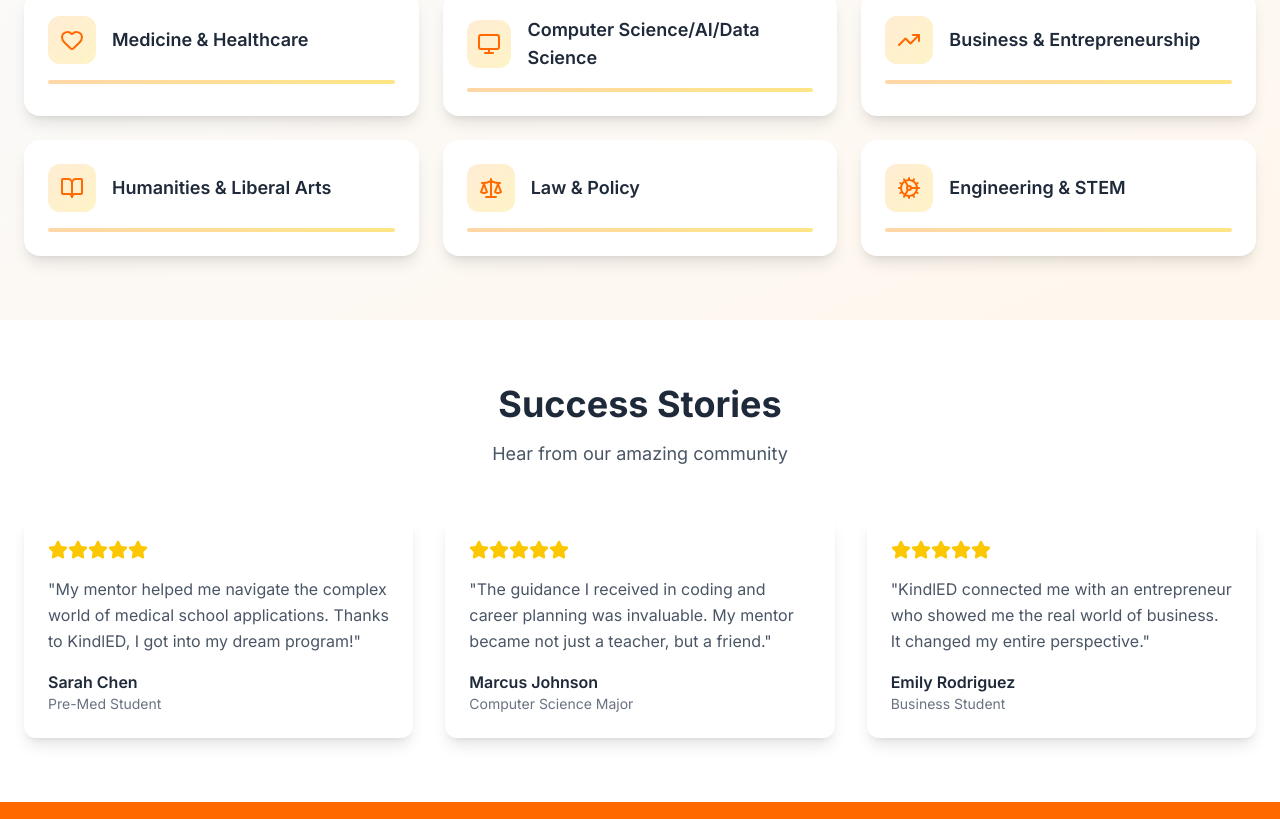
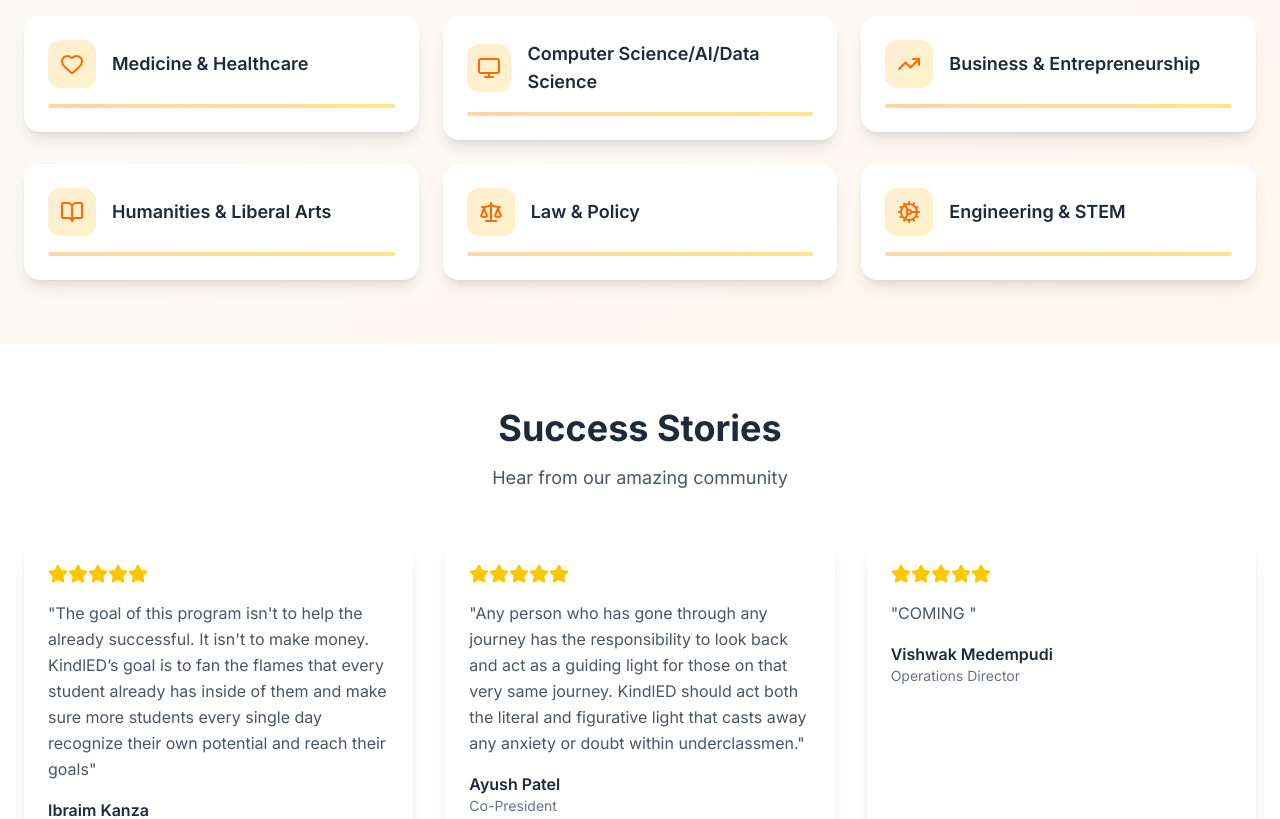
Before and after one commit to KindlED-nonprofit/kindled-nonprofit.github.com, a Next.js app: page / in a window 1280 px wide. Shown: the part 1328-2147 px from the top of the page. Built offline with nearby package versions, Linux system fonts and the light colour scheme.

Commit message:
Fixed Revision One

```diff
--- a/app/globals.css
+++ b/app/globals.css
@@ -1,4 +1,8 @@
 @import "tailwindcss";
+
+html {
+  scroll-behavior: smooth;
+}
 
 body {
   font-family: Arial, Helvetica, sans-serif;
--- a/app/page.tsx
+++ b/app/page.tsx
@@ -1,46 +1,73 @@
-import Link from "next/link"
-import { Users, BookOpen, Award, ArrowRight, Star, TrendingUp, Heart, Monitor, Scale, Cog } from "lucide-react"
+import Link from "next/link";
+import {
+  Users,
+  BookOpen,
+  Award,
+  ArrowRight,
+  Star,
+  TrendingUp,
+  Heart,
+  Monitor,
+  Scale,
+  Cog,
+} from "lucide-react";
+import { link } from "fs";
 
 export default function HomePage() {
   const stats = [
-    { number: "500+", label: "Students Mentored", icon: Users },
-    { number: "200+", label: "Active Mentors", icon: BookOpen },
-    { number: "95%", label: "Success Rate", icon: Award },
-    { number: "50+", label: "Universities Represented", icon: TrendingUp },
-  ]
+    { number: "N/A", label: "Students Mentored", icon: Users },
+    { number: "N/A", label: "Active Mentors", icon: BookOpen },
+    { number: "N/A", label: "Success Rate", icon: Award },
+    { number: "N/A", label: "Universities Represented", icon: TrendingUp },
+  ];
 
   const academicFields = [
-    { name: "Medicine & Healthcare", icon: Heart },
-    { name: "Computer Science/AI/Data Science", icon: Monitor },
-    { name: "Business & Entrepreneurship", icon: TrendingUp },
-    { name: "Humanities & Liberal Arts", icon: BookOpen },
-    { name: "Law & Policy", icon: Scale },
-    { name: "Engineering & STEM", icon: Cog },
-  ]
+    {
+      name: "Medicine & Healthcare",
+      icon: Heart,
+      link: "/about#medicine-healthcare",
+    },
+    {
+      name: "Computer Science/AI/Data Science",
+      icon: Monitor,
+      link: "/about#computer-science-ai-data-science",
+    },
+    {
+      name: "Business & Entrepreneurship",
+      icon: TrendingUp,
+      link: "/about#business-entrepreneurship",
+    },
+    {
+      name: "Humanities & Liberal Arts",
+      icon: BookOpen,
+      link: "/about#humanities-liberal-arts",
+    },
+    { name: "Law & Policy", icon: Scale, link: "/about#law-policy" },
+    { name: "Engineering & STEM", icon: Cog, link: "/about#engineering-stem" },
+  ];
 
   const testimonials = [
     {
-      name: "Sarah Chen",
-      role: "Pre-Med Student",
+      name: "Ibraim Kanza",
+      role: "Co-President",
       content:
-        "My mentor helped me navigate the complex world of medical school applications. Thanks to KindlED, I got into my dream program!",
+        "The goal of this program isn't to help the already successful. It isn't to make money. KindlED’s goal is to fan the flames that every student already has inside of them and make sure more students every single day recognize their own potential and reach their goals",
       rating: 5,
     },
     {
-      name: "Marcus Johnson",
-      role: "Computer Science Major",
+      name: "Ayush Patel",
+      role: "Co-President",
       content:
-        "The guidance I received in coding and career planning was invaluable. My mentor became not just a teacher, but a friend.",
+        "Any person who has gone through any journey has the responsibility to look back and act as a guiding light for those on that very same journey. KindlED should act both the literal and figurative light that casts away any anxiety or doubt within underclassmen.",
       rating: 5,
     },
     {
-      name: "Emily Rodriguez",
-      role: "Business Student",
-      content:
-        "KindlED connected me with an entrepreneur who showed me the real world of business. It changed my entire perspective.",
+      name: "Vishwak Medempudi",
+      role: "Operations Director",
+      content: "COMING ",
       rating: 5,
     },
-  ]
+  ];
 
   return (
     <div className="min-h-screen">
@@ -120,6 +147,7 @@
             <p className="text-base md:text-lg text-gray-600">
               Making a difference, one mentorship at a time
             </p>
+            <p className=" text-base md=text-sm">For more detail hover</p>
           </div>
           <div className="grid grid-cols-2 lg:grid-cols-4 gap-8">
             {stats.map((stat, index) => {
@@ -157,6 +185,7 @@
             {academicFields.map((field, index) => {
               const IconComponent = field.icon;
               return (
+                <Link href={field.link}>
                   <div
                     key={index}
                     className="bg-white rounded-2xl shadow-lg p-6 hover:shadow-2xl transition-all duration-300 transform hover:scale-105"
@@ -171,6 +200,7 @@
                     </div>
                     <div className="h-1 bg-gradient-to-r from-orange-200 to-amber-200 rounded-full"></div>
                   </div>
+                </Link>
               );
             })}
           </div>
--- a/app/programs/page.tsx
+++ b/app/programs/page.tsx
@@ -1,6 +1,15 @@
-import { CheckCircle, Users, Star, ArrowRight, MessageCircle, Calendar, Target, BookOpen } from "lucide-react"
-import Link from "next/link"
-import InteractiveFAQ from "@/components/interactive-faq"
+import {
+  CheckCircle,
+  Users,
+  Star,
+  ArrowRight,
+  MessageCircle,
+  Calendar,
+  Target,
+  BookOpen,
+} from "lucide-react";
+import Link from "next/link";
+import InteractiveFAQ from "@/components/interactive-faq";
 
 export default function ProgramsPage() {
   const benefits = {
@@ -20,58 +29,48 @@
       "Professional development opportunities",
       "Peer networking and community support",
     ],
-  }
+  };
 
   const process = [
     {
       step: 1,
       title: "Application & Assessment",
-      description: "Complete our comprehensive application including academic background, goals, and preferences.",
+      description:
+        "Complete our comprehensive application including academic background, goals, and preferences.",
       icon: Target,
     },
     {
       step: 2,
       title: "Matching Process",
-      description: "Our team carefully matches mentors and mentees based on compatibility and shared interests.",
+      description:
+        "Our team carefully matches mentors and mentees based on compatibility and shared interests.",
       icon: Users,
     },
     {
       step: 3,
       title: "Initial Meeting",
-      description: "Participate in a structured introduction session to establish goals and expectations.",
+      description:
+        "Participate in a structured introduction session to establish goals and expectations.",
       icon: MessageCircle,
     },
     {
       step: 4,
       title: "Ongoing Mentorship",
-      description: "Engage in regular meetings, goal tracking, and continuous support throughout the program.",
+      description:
+        "Engage in regular meetings, goal tracking, and continuous support throughout the program.",
       icon: Calendar,
     },
-  ]
+  ];
 
   const testimonials = [
-    {
-      name: "Dr. Amanda Foster",
-      role: "Mentor - Cardiothoracic Surgeon",
-      content:
-        "Mentoring through KindlED has been incredibly rewarding. Seeing my mentees grow and achieve their goals reminds me why I chose medicine in the first place.",
-      rating: 5,
-    },
-    {
-      name: "James Liu",
-      role: "Mentee - Computer Science Major",
-      content:
-        "My mentor helped me land my dream internship at a tech company. The guidance on technical interviews and career planning was invaluable.",
-      rating: 5,
-    },
-    {
-      name: "Prof. Maria Santos",
-      role: "Mentor - Business School Faculty",
-      content:
-        "The structured approach KindlED provides makes mentoring effective and meaningful. I've seen remarkable transformations in my mentees.",
-      rating: 5,
-    },
-  ]
+    // {
+    //   name: "Dr. Amanda Foster",
+    //   role: "Mentor - Cardiothoracic Surgeon",
+    //   content:
+    //     "Mentoring through KindlED has been incredibly rewarding. Seeing my mentees grow and achieve their goals reminds me why I chose medicine in the first place.",
+    //   rating: 5,
+    // }
+  ];
 
   return (
     <div className="min-h-screen">
@@ -110,8 +109,9 @@
                 </span>
               </h1>
               <p className="text-lg md:text-xl leading-relaxed text-gray-700 max-w-4xl mx-auto font-medium">
-                Discover how our structured mentorship programs create meaningful connections and drive academic success
-                across diverse fields of study.
+                Discover how our structured mentorship programs create
+                meaningful connections and drive academic success across diverse
+                fields of study.
               </p>
             </div>
           </div>
@@ -122,12 +122,16 @@
       <section className="py-16 bg-white">
         <div className="max-w-7xl mx-auto px-6">
           <div className="text-center mb-12">
-            <h2 className="text-3xl md:text-4xl font-bold text-gray-800 mb-4">How It Works</h2>
-            <p className="text-base md:text-lg text-gray-600">Our proven 4-step process for successful mentorship</p>
+            <h2 className="text-3xl md:text-4xl font-bold text-gray-800 mb-4">
+              How It Works
+            </h2>
+            <p className="text-base md:text-lg text-gray-600">
+              Our proven 4-step process for successful mentorship
+            </p>
           </div>
           <div className="grid grid-cols-1 md:grid-cols-2 lg:grid-cols-4 gap-8">
             {process.map((item, index) => {
-              const IconComponent = item.icon
+              const IconComponent = item.icon;
               return (
                 <div key={index} className="text-center">
                   <div className="bg-orange-100 w-16 h-16 rounded-full flex items-center justify-center mx-auto mb-4">
@@ -136,10 +140,14 @@
                   <div className="bg-orange-500 text-white text-sm font-bold rounded-full w-8 h-8 flex items-center justify-center mx-auto mb-4">
                     {item.step}
                   </div>
-                  <h3 className="text-xl font-semibold text-gray-800 mb-3">{item.title}</h3>
-                  <p className="text-gray-600 leading-relaxed">{item.description}</p>
+                  <h3 className="text-xl font-semibold text-gray-800 mb-3">
+                    {item.title}
+                  </h3>
+                  <p className="text-gray-600 leading-relaxed">
+                    {item.description}
+                  </p>
                 </div>
-              )
+              );
             })}
           </div>
         </div>
@@ -149,13 +157,19 @@
       <section className="py-16 bg-gray-50">
         <div className="max-w-7xl mx-auto px-6">
           <div className="text-center mb-12">
-            <h2 className="text-3xl md:text-4xl font-bold text-gray-800 mb-4">Program Benefits</h2>
-            <p className="text-base md:text-lg text-gray-600">What you can expect from our mentorship programs</p>
+            <h2 className="text-3xl md:text-4xl font-bold text-gray-800 mb-4">
+              Program Benefits
+            </h2>
+            <p className="text-base md:text-lg text-gray-600">
+              What you can expect from our mentorship programs
+            </p>
           </div>
           <div className="grid grid-cols-1 lg:grid-cols-2 gap-12">
             {/* For Mentors */}
             <div className="bg-white rounded-xl shadow-lg p-8">
-              <h3 className="text-2xl font-semibold text-gray-800 mb-6 text-center">For Mentors</h3>
+              <h3 className="text-2xl font-semibold text-gray-800 mb-6 text-center">
+                For Mentors
+              </h3>
               <ul className="space-y-4">
                 {benefits.mentors.map((benefit, index) => (
                   <li key={index} className="flex items-start space-x-3">
@@ -177,7 +191,9 @@
 
             {/* For Mentees */}
             <div className="bg-white rounded-xl shadow-lg p-8">
-              <h3 className="text-2xl font-semibold text-gray-800 mb-6 text-center">For Mentees</h3>
+              <h3 className="text-2xl font-semibold text-gray-800 mb-6 text-center">
+                For Mentees
+              </h3>
               <ul className="space-y-4">
                 {benefits.mentees.map((benefit, index) => (
                   <li key={index} className="flex items-start space-x-3">
@@ -204,24 +220,28 @@
       <section className="py-16 bg-white">
         <div className="max-w-7xl mx-auto px-6">
           <div className="text-center mb-12">
-            <h2 className="text-3xl md:text-4xl font-bold text-gray-800 mb-4">Success Metrics</h2>
-            <p className="text-base md:text-lg text-gray-600">Measurable outcomes from our mentorship programs</p>
+            <h2 className="text-3xl md:text-4xl font-bold text-gray-800 mb-4">
+              Success Metrics
+            </h2>
+            <p className="text-base md:text-lg text-gray-600">
+              Measurable outcomes from our mentorship programs
+            </p>
           </div>
           <div className="grid grid-cols-1 md:grid-cols-2 lg:grid-cols-4 gap-8">
             <div className="text-center">
-              <div className="text-4xl font-bold text-orange-500 mb-2">95%</div>
+              <div className="text-4xl font-bold text-orange-500 mb-2">N/A</div>
               <div className="text-gray-600">Program Completion Rate</div>
             </div>
             <div className="text-center">
-              <div className="text-4xl font-bold text-orange-500 mb-2">88%</div>
+              <div className="text-4xl font-bold text-orange-500 mb-2">N/A</div>
               <div className="text-gray-600">College Acceptance Rate</div>
             </div>
             <div className="text-center">
-              <div className="text-4xl font-bold text-orange-500 mb-2">92%</div>
+              <div className="text-4xl font-bold text-orange-500 mb-2">N/A</div>
               <div className="text-gray-600">Satisfaction Score</div>
             </div>
             <div className="text-center">
-              <div className="text-4xl font-bold text-orange-500 mb-2">78%</div>
+              <div className="text-4xl font-bold text-orange-500 mb-2">N/A</div>
               <div className="text-gray-600">Continue to Graduate School</div>
             </div>
           </div>
@@ -232,25 +252,47 @@
       <section className="py-16 bg-gray-50">
         <div className="max-w-7xl mx-auto px-6">
           <div className="text-center mb-12">
-            <h2 className="text-3xl md:text-4xl font-bold text-gray-800 mb-4">What Our Community Says</h2>
-            <p className="text-base md:text-lg text-gray-600">Real experiences from mentors and mentees</p>
+            <h2 className="text-3xl md:text-4xl font-bold text-gray-800 mb-25">
+              What Our Community Says
+            </h2>
+            {/* <p className="text-base md:text-lg text-gray-600">
+              Real experiences from mentors and mentees
+            </p> */}
+            <h2 className="text-2xl md:text-3xl font-bold text-gray-800">
+              Coming Soon
+            </h2>
+            <p className="text-base md:text-lg text-gray-600">
+              Be the first to leave a review!
+            </p>
           </div>
-          <div className="grid grid-cols-1 md:grid-cols-3 gap-8">
+          {/* <div className="grid grid-cols-1 md:grid-cols-3 gap-8">
             {testimonials.map((testimonial, index) => (
-              <div key={index} className="bg-white rounded-xl shadow-lg p-6 hover:shadow-xl transition-shadow">
+              <div
+                key={index}
+                className="bg-white rounded-xl shadow-lg p-6 hover:shadow-xl transition-shadow"
+              >
                 <div className="flex items-center mb-4">
                   {[...Array(testimonial.rating)].map((_, i) => (
-                    <Star key={i} className="h-5 w-5 text-yellow-400 fill-current" />
+                    <Star
+                      key={i}
+                      className="h-5 w-5 text-yellow-400 fill-current"
+                    />
                   ))}
                 </div>
-                <p className="text-gray-600 mb-4 leading-relaxed">"{testimonial.content}"</p>
+                <p className="text-gray-600 mb-4 leading-relaxed">
+                  "{testimonial.content}"
+                </p>
                 <div>
-                  <div className="font-semibold text-gray-800">{testimonial.name}</div>
-                  <div className="text-sm text-gray-500">{testimonial.role}</div>
+                  <div className="font-semibold text-gray-800">
+                    {testimonial.name}
+                  </div>
+                  <div className="text-sm text-gray-500">
+                    {testimonial.role}
+                  </div>
                 </div>
               </div>
             ))}
-          </div>
+          </div> */}
         </div>
       </section>
 
@@ -287,7 +329,8 @@
           },
           {
             id: "program-support",
-            question: "What support does KindlED provide during the mentorship?",
+            question:
+              "What support does KindlED provide during the mentorship?",
             answer:
               "We provide regular check-ins, resources and guides, workshop opportunities, and a dedicated support team to ensure successful mentorship relationships.",
             category: "support",
@@ -321,10 +364,12 @@
       {/* Call to Action */}
       <section className="py-16 bg-orange-500">
         <div className="max-w-7xl mx-auto px-6 text-center">
-          <h2 className="text-3xl md:text-4xl font-bold text-white mb-4">Ready to Start Your Journey?</h2>
+          <h2 className="text-3xl md:text-4xl font-bold text-white mb-4">
+            Ready to Start Your Journey?
+          </h2>
           <p className="text-base md:text-lg text-orange-100 mb-8 max-w-2xl mx-auto">
-            Join hundreds of students and professionals who have transformed their academic and career paths through
-            mentorship.
+            Join hundreds of students and professionals who have transformed
+            their academic and career paths through mentorship.
           </p>
           <div className="flex flex-col sm:flex-row gap-4 justify-center">
             <Link
@@ -343,5 +388,5 @@
         </div>
       </section>
     </div>
-  )
+  );
 }
--- a/components/leadership-section.tsx
+++ b/components/leadership-section.tsx
@@ -14,60 +14,37 @@
 export default function LeadershipSection() {
   const leaders: Leader[] = [
     {
-      name: "Sarah Chen",
+      name: "Ibraim Kanza",
       title: "Co-President & Founder",
-      bio: "Sarah is a pre-med student at Harvard University with a passion for mentorship and educational equity. She founded KindlED after experiencing firsthand the transformative power of mentorship.",
-      education: "Harvard University - Biology & Pre-Med",
+      bio: "Ibraim leads our mission and heads the organization with his 2 co-founders. A passionate High school senior who's always wanted to see his peers succeed in life. He devotes his time to KindlED to maximize the success of it, its mentors, and its mentees as one whole family.",
+      education:
+        "Senior @ Schaumburg High School - Aspiring Pharmaceutical Scientist",
       image: "/placeholder.svg?height=128&width=128",
-      linkedin: "https://linkedin.com/in/sarahchen",
-      email: "sarah@kindled.org",
+      linkedin: "https://www.linkedin.com/in/ibraim-kanza-684348305/",
+      email: "ibraimkanza@gmail.com",
     },
     {
-      name: "Marcus Johnson",
-      title: "Co-President & Technology Lead",
-      bio: "Marcus leads our technology initiatives and mentor matching algorithms. As a Computer Science major at MIT, he brings technical expertise and a deep understanding of student needs.",
-      education: "MIT - Computer Science & AI",
+      name: "Ayush Patel",
+      title: "Co-President & Founder",
+      bio: "Ayush leads besides Ibraim as Co-President. He is a passionate and driven scholar that has made great strides in pursuing his cultural heritage and fostering others’ cultural connection. Ayush is constantly trying to find a new project that inspires him and others as KindlED does.",
+      education:
+        "Senior @ Schaumburg High School - Aspiring Aerospace Engineer and Business Administrator",
       image: "/placeholder.svg?height=128&width=128",
-      linkedin: "https://linkedin.com/in/marcusjohnson",
-      email: "marcus@kindled.org",
+      linkedin: "https://www.linkedin.com/in/ayush-patel-77721335a/",
+      email: "Ayush08132008@gmail.com",
     },
     {
-      name: "Dr. Emily Rodriguez",
-      title: "Faculty Advisor",
-      bio: "Dr. Rodriguez brings over 15 years of experience in educational psychology and student development. She guides our mentorship methodology and ensures program effectiveness.",
-      education: "PhD Educational Psychology - Stanford",
+      name: "Vishwak Medempudi",
+      title: "Operations Director & Founder",
+      bio: "Vishwak is a co-founder of KindlED. He is driven by a passion for educational equity and service. As a student interested in finance, Vishwak brings both insight and energy to the mission. He believes that the right guidance can change lives, and is committed to making it accessible to all.",
+      education:
+        "Senior @ Schaumburg High School - Aspiring Risk Management Professional and Wealth Advisor",
       image: "/placeholder.svg?height=128&width=128",
-      linkedin: "https://linkedin.com/in/emilyrodriguez",
-      email: "emily@kindled.org",
+      //TODO: Add Linkedin
+      linkedin: "",
+      email: "vishwak.medempudi@gmail.com",
     },
-    {
-      name: "James Park",
-      title: "Director of Partnerships",
-      bio: "James manages our university partnerships and corporate relationships. His background in business development helps expand KindlED's reach and impact.",
-      education: "Wharton School - Business Administration",
-      image: "/placeholder.svg?height=128&width=128",
-      linkedin: "https://linkedin.com/in/jamespark",
-      email: "james@kindled.org",
-    },
-    {
-      name: "Aisha Patel",
-      title: "Director of Student Success",
-      bio: "Aisha oversees our mentorship programs and tracks student outcomes. Her experience in student affairs ensures every participant receives exceptional support.",
-      education: "Columbia University - Education Policy",
-      image: "/placeholder.svg?height=128&width=128",
-      linkedin: "https://linkedin.com/in/aishapatel",
-      email: "aisha@kindled.org",
-    },
-    {
-      name: "David Kim",
-      title: "Director of Communications",
-      bio: "David leads our outreach and communications efforts, helping spread awareness about KindlED's mission and connecting with students who need mentorship.",
-      education: "Northwestern University - Communications",
-      image: "/placeholder.svg?height=128&width=128",
-      linkedin: "https://linkedin.com/in/davidkim",
-      email: "david@kindled.org",
-    },
-  ]
+  ];
 
   return (
     <section className="py-16 bg-gradient-to-br from-slate-50 to-gray-100">
```
Also changed, not shown: app/about/page.tsx (+21 -20 lines), app/register/page.tsx (+16 -6 lines). Lines whose indentation alone changed are shown as unchanged.
